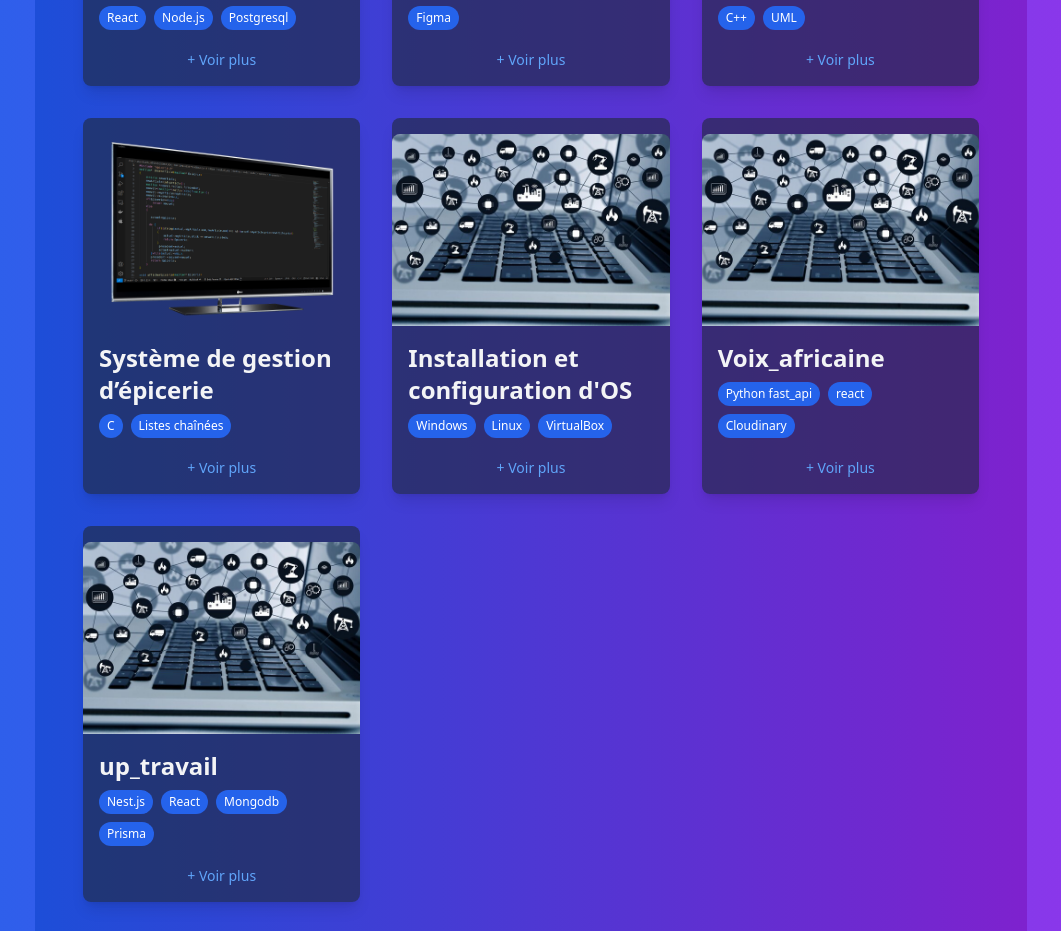
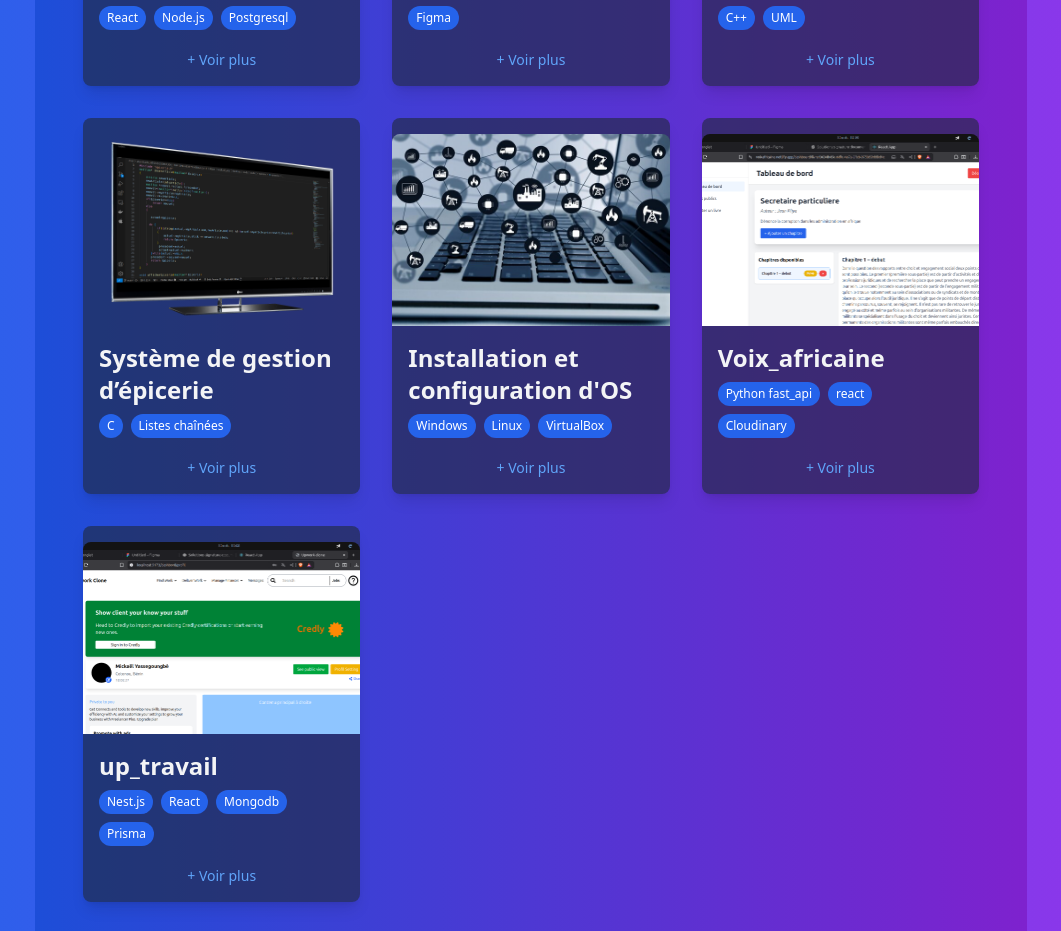
Before and after one commit to mickaelyass/portfolio, a React (Create React App) app: page / in a window 1280 px wide. Shown: the part 1300-2231 px from the top of the page, without its empty margins (109-1170 px from the left). Built offline with nearby package versions, Linux system fonts and the light colour scheme.

Commit message:
ajout d'image

```diff
--- a/src/components/Projets.js
+++ b/src/components/Projets.js
@@ -4,6 +4,8 @@ import projet1 from '../assets/ptf1-landscape.png';
 import projet2 from '../assets/pf2-portrait.png';
 import projet3 from '../assets/code2-front.png';
 import projet4 from '../assets/codec-side.png';
+import projet6 from '../assets/voix_africaine.png';
+import projet7 from '../assets/clone_upwork.png';
 import projet5 from '../assets/image-composite-numerique-ordinateur-portable-divers-symboles_1048944-13026027.jpg';
 
 const projectsData = [
@@ -12,8 +14,8 @@ const projectsData = [
   { id: 3, title: 'GoPark', description: `Application de gestion de voitures autonomes en C++.`, image: projet3, technologies: ['C++', 'UML'] },
   { id: 4, title: 'Système de gestion d’épicerie', description: `Développement d’une application console en C pour la gestion des stocks et des transactions.`, image: projet4, technologies: ['C', 'Listes chaînées'] },
   { id: 5, title: "Installation et configuration d'OS", description: `Installation de systèmes Windows et distributions Linux sur postes clients et serveurs.`, image: projet5, technologies: ['Windows', 'Linux', 'VirtualBox'] },
-  { id: 6, title: "Voix_africaine", description: `Plateforme web permettant de gerer  des livre ranger par chapitre et qui gère egalement la lecture et l'enregistre de l'audio associé a chaque chapitre si la lecture (audio) est validé.`, image: projet5, technologies: ['Python fast_api', 'react', 'Cloudinary'] },
-  { id: 7, title: "up_travail", description: `Clone de la plateforme upwork.`, image: projet5, technologies: ['Nest.js', 'React', 'Mongodb','Prisma'] },
+  { id: 6, title: "Voix_africaine", description: `Plateforme web permettant de gerer  des livre ranger par chapitre et qui gère egalement la lecture et l'enregistre de l'audio associé a chaque chapitre si la lecture (audio) est validé.`, image: projet6, technologies: ['Python fast_api', 'react', 'Cloudinary'] },
+  { id: 7, title: "up_travail", description: `Clone de la plateforme upwork.`, image: projet7, technologies: ['Nest.js', 'React', 'Mongodb','Prisma'] },
 
 ];
 
```
Also changed, not shown: src/assets/clone_upwork.png (added), src/assets/voix_africaine.png (added).
